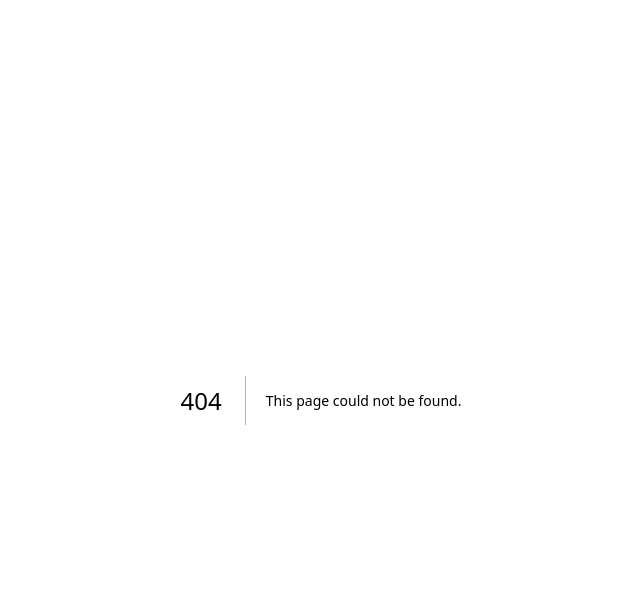
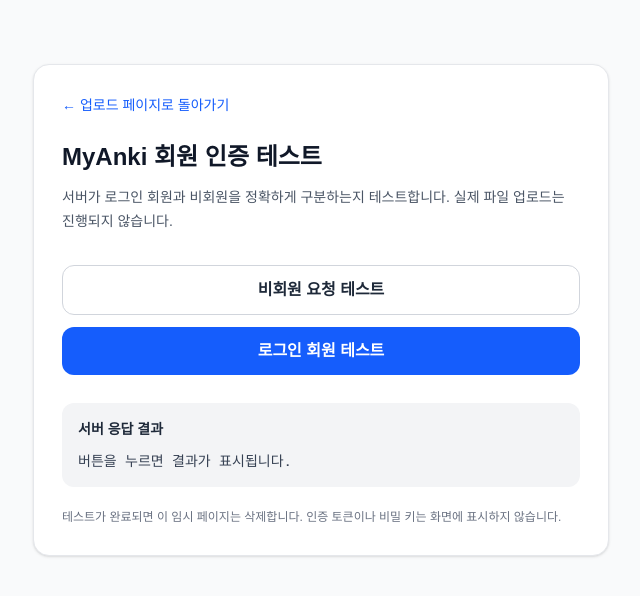
Before and after one commit to qsys22-ship-it/myanki, a Next.js app: page /upload/auth-test in a window 1280 px wide. Before the commit this address had no page. Shown: the top 596 px of the page, without its empty margins (319-959 px from the left). Built offline with nearby package versions, Linux system fonts and the light colour scheme; no server answers.

Commit message:
Add upload authentication test page

```diff
--- /dev/null
+++ b/app/upload/auth-test/page.tsx
@@ -0,0 +1,125 @@
+"use client";
+
+import { useState } from "react";
+import Link from "next/link";
+import { createClient } from "@supabase/supabase-js";
+
+const supabase = createClient(
+  process.env.NEXT_PUBLIC_SUPABASE_URL!,
+  process.env.NEXT_PUBLIC_SUPABASE_ANON_KEY!
+);
+
+export default function AuthTestPage() {
+  const [loading, setLoading] = useState(false);
+  const [result, setResult] = useState("");
+
+  async function runTest(withLogin: boolean) {
+    setLoading(true);
+    setResult("서버 응답을 확인하고 있어요...");
+
+    try {
+      const headers: Record<string, string> = {};
+
+      if (withLogin) {
+        const { data, error } =
+          await supabase.auth.getSession();
+
+        if (error || !data.session?.access_token) {
+          setResult(
+            "로그인 정보가 없어요. 먼저 로그인해 주세요."
+          );
+          return;
+        }
+
+        headers["Authorization"] =
+          `Bearer ${data.session.access_token}`;
+      }
+
+      const response = await fetch("/api/upload", {
+        method: "POST",
+        headers,
+        cache: "no-store",
+      });
+
+      const data = await response.json();
+
+      // 인증 토큰은 결과 화면에 표시하지 않음
+      setResult(
+        JSON.stringify(
+          {
+            httpStatus: response.status,
+            authenticated: data.authenticated ?? false,
+            uploadsEnabled: data.uploadsEnabled ?? false,
+            message: data.message ?? data.error ?? "",
+          },
+          null,
+          2
+        )
+      );
+    } catch {
+      setResult(
+        "서버 연결에 실패했어요. 잠시 후 다시 테스트해 주세요."
+      );
+    } finally {
+      setLoading(false);
+    }
+  }
+
+  return (
+    <main className="min-h-screen bg-gray-50 px-4 py-16">
+      <div className="mx-auto max-w-xl rounded-2xl border border-gray-200 bg-white p-7 shadow-sm">
+        <Link
+          href="/upload"
+          className="text-sm font-medium text-blue-600 hover:underline"
+        >
+          ← 업로드 페이지로 돌아가기
+        </Link>
+
+        <h1 className="mt-6 text-2xl font-bold text-gray-900">
+          MyAnki 회원 인증 테스트
+        </h1>
+
+        <p className="mt-3 text-sm leading-6 text-gray-600">
+          서버가 로그인 회원과 비회원을 정확하게
+          구분하는지 테스트합니다.
+          실제 파일 업로드는 진행되지 않습니다.
+        </p>
+
+        <div className="mt-8 space-y-3">
+          <button
+            type="button"
+            disabled={loading}
+            onClick={() => runTest(false)}
+            className="w-full rounded-xl border border-gray-300 bg-white px-5 py-3 font-semibold text-gray-800 hover:bg-gray-50 disabled:opacity-50"
+          >
+            비회원 요청 테스트
+          </button>
+
+          <button
+            type="button"
+            disabled={loading}
+            onClick={() => runTest(true)}
+            className="w-full rounded-xl bg-blue-600 px-5 py-3 font-semibold text-white hover:bg-blue-700 disabled:opacity-50"
+          >
+            로그인 회원 테스트
+          </button>
+        </div>
+
+        <div className="mt-7 rounded-xl bg-gray-100 p-4">
+          <h2 className="text-sm font-semibold text-gray-800">
+            서버 응답 결과
+          </h2>
+
+          <pre className="mt-3 whitespace-pre-wrap break-words text-sm text-gray-700">
+            {result || "버튼을 누르면 결과가 표시됩니다."}
+          </pre>
+        </div>
+
+        <p className="mt-5 text-xs leading-5 text-gray-500">
+          테스트가 완료되면 이 임시 페이지는 삭제합니다.
+          인증 토큰이나 비밀 키는 화면에 표시하지 않습니다.
+        </p>
+      </div>
+    </main>
+  );
+}
```
